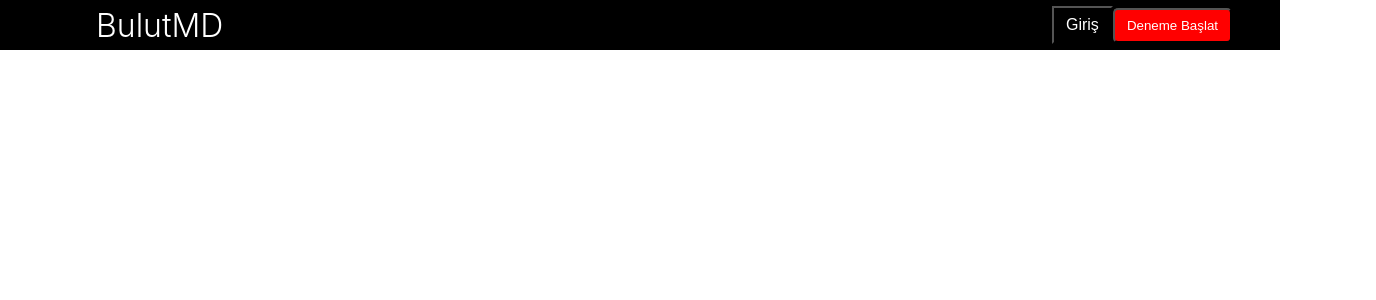
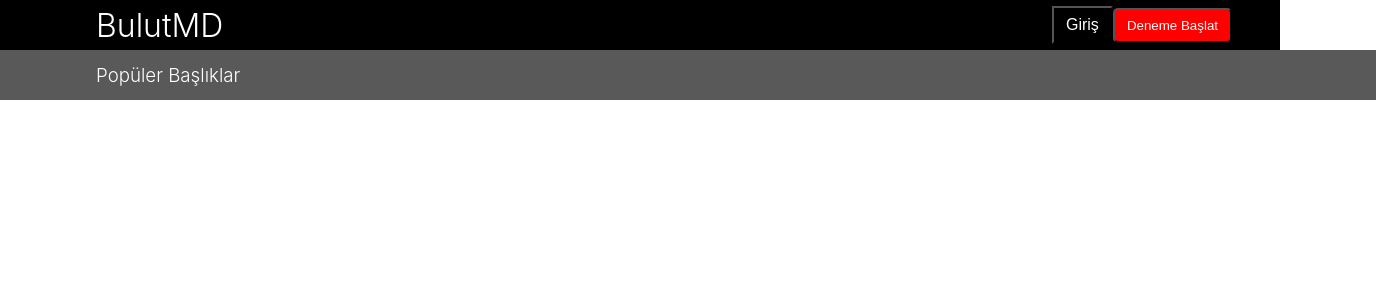
Before and after one commit to hakanduyar/bulutmd-netflix, a React (Create React App) app: page / in a window 1280 px wide. Shown: the top 300 px of the page, 1376 px wide, since content can reach past the window. Built offline with nearby package versions, Linux system fonts and the light colour scheme.

Commit message:
Added subtitles css and container files

```diff
--- /dev/null
+++ b/src/Component/Subtitle/SubTitle.jsx
@@ -0,0 +1,11 @@
+import React from "react";
+
+function SubTitle() {
+  return (
+    <div className="sub-title ">
+      <h3>Popüler Başlıklar</h3>
+    </div>
+  );
+}
+
+export default SubTitle;
--- a/src/Container/Container.jsx
+++ b/src/Container/Container.jsx
@@ -1,11 +1,17 @@
 import React from "react";
 import { Route, Routes } from "react-router-dom";
 import Navbar from "../Component/Navbar/Navbar";
+import SubTitle from "../Component/Subtitle/SubTitle";
+import "../Css/Container/Container.css";
+import "../Css/SubTitle/Subtitle.css";
 
 function Container() {
   return (
     <div>
       <Navbar />
+      <div className="container">
+        <SubTitle />
+      </div>
     </div>
   );
 }
--- /dev/null
+++ b/src/Css/Container/Container.css
@@ -0,0 +1,3 @@
+.container {
+  margin-top: 50px;
+}
--- /dev/null
+++ b/src/Css/SubTitle/Subtitle.css
@@ -0,0 +1,14 @@
+.sub-title {
+  width: 100%;
+  height: 50px;
+  background-color: rgb(90, 89, 89);
+  align-items: center;
+  color: white;
+  padding-left: 6rem;
+  display: flex;
+  align-items: center;
+}
+
+.sub-title h3 {
+  font-weight: 300;
+}
```
